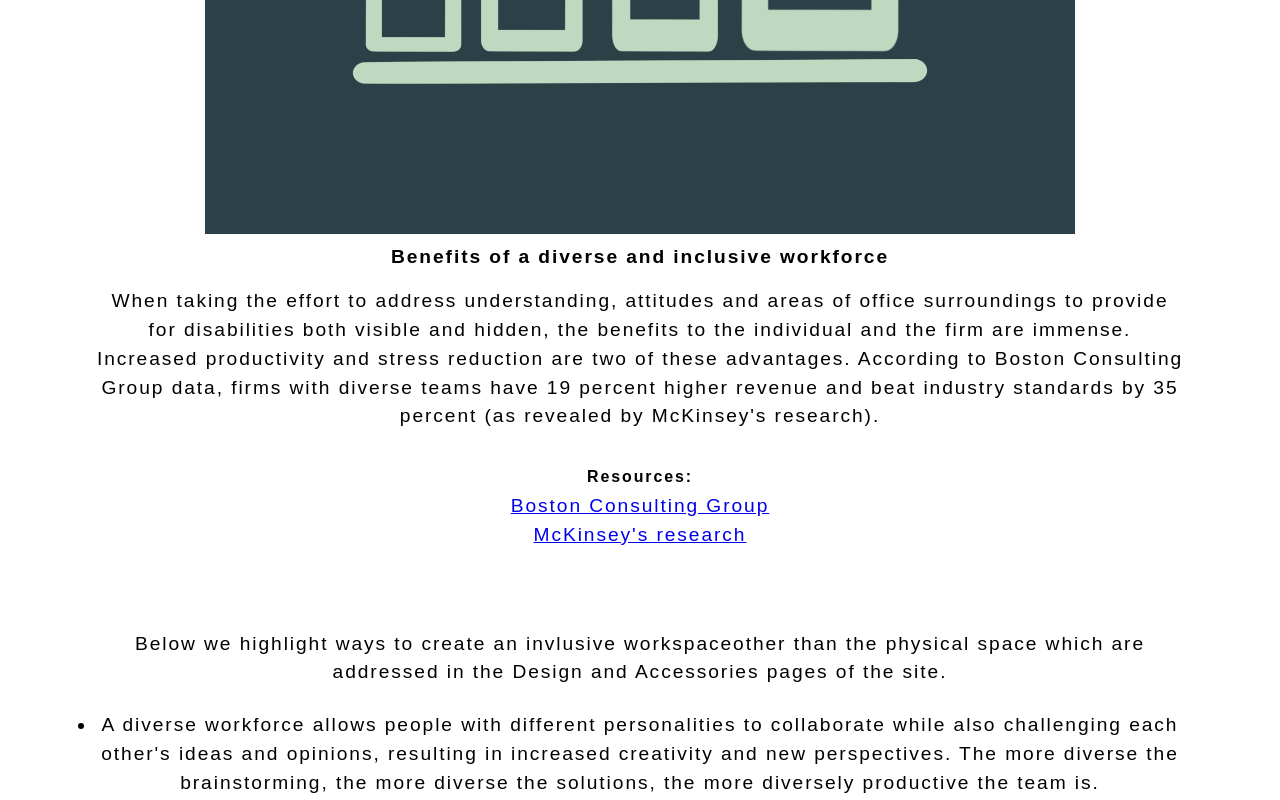
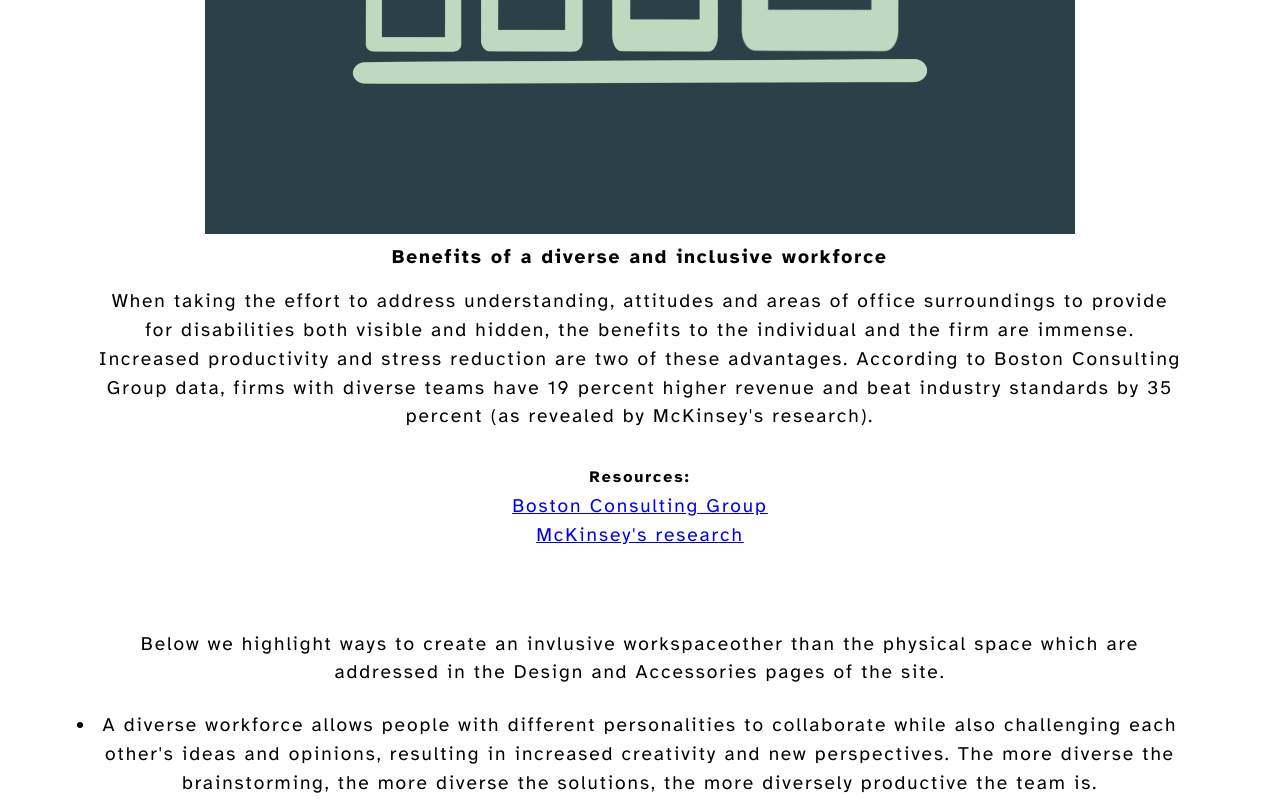
Before and after one commit to aidant842/Trust-in-SODA-Hackathon, a React (Create React App) app in the folder space4all/: page / in a window 1280 px wide. Shown: the part 4700-5500 px from the top of the page. Built offline with nearby package versions, Linux system fonts and the light colour scheme.

Commit message:
fixed warnings in video component, removed unused imports, added title to index, and imported font in index.html as suggested by react

```diff
--- a/space4all/public/index.html
+++ b/space4all/public/index.html
@@ -13,12 +13,18 @@
 
         <link rel="manifest" href="%PUBLIC_URL%/manifest.json" />
 
-    <title>React App</title>
+        <link rel="preconnect" href="https://fonts.googleapis.com" />
+        <link rel="preconnect" href="https://fonts.gstatic.com" crossorigin />
+        <link
+            href="https://fonts.googleapis.com/css2?family=Atkinson+Hyperlegible:wght@400;700&display=swap"
+            rel="stylesheet"
+        />
+
+        <title>Space4All</title>
     </head>
 
     <body>
         <noscript>You need to enable JavaScript to run this app.</noscript>
         <div id="root"></div>
     </body>
-
 </html>
--- a/space4all/src/components/Navbar/Nav.js
+++ b/space4all/src/components/Navbar/Nav.js
@@ -14,7 +14,6 @@
     const { pathname } = useLocation();
     // variables
 
-    const green = "#BDD9C0";
     const blue = "#507c8d";
     const dblueish = "#2a4147";
 
--- a/space4all/src/components/Video.js
+++ b/space4all/src/components/Video.js
@@ -11,9 +11,9 @@
                 height="315"
                 src={videoSrc}
                 title="YouTube video player"
-                frameborder="0"
+                frameBorder="0"
                 allow="accelerometer; autoplay; clipboard-write; encrypted-media; gyroscope; picture-in-picture"
-                allowfullscreen
+                allowFullScreen
             ></iframe>
         </StyledVideoContainer>
     );
--- a/space4all/src/pages/Page4.js
+++ b/space4all/src/pages/Page4.js
@@ -7,7 +7,6 @@
 import { Products } from "../components/Products/Products";
 
 // Images
-import logo from "../static/images/logo.png";
 import accessories_header from "../static/images/accessories_header.png";
 
 // Styled Components
```
Lines whose indentation alone changed are shown as unchanged.
